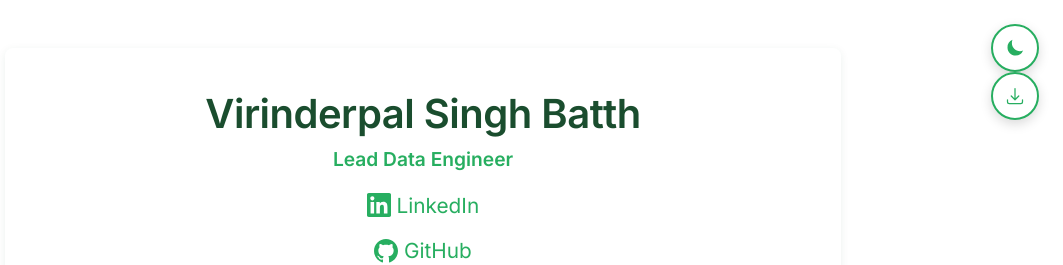
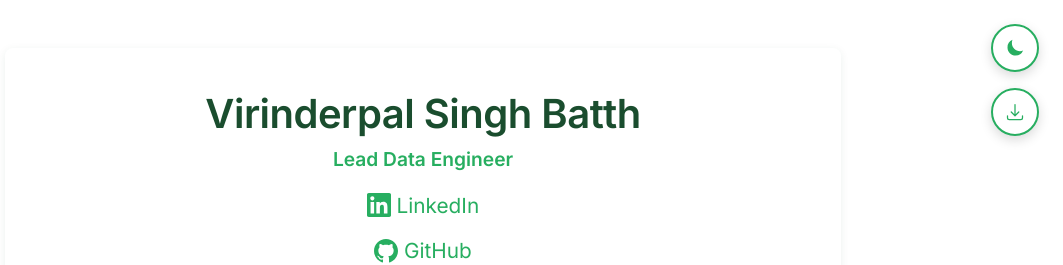
Before and after one commit to vsbatth6/vsbatth6.github.io, a Jekyll site: the page built from index.md, in a window 1280 px wide. Shown: the top 265 px of the page, without its empty margins (217-1280 px from the left). Built offline with Jekyll 4.4.1, drawn with Linux system fonts in a browser that asks for light colours.

Commit message:
Add spacing between buttons and set up direct PDF download
- Increase gap between theme toggle and PDF download button
- Change PDF button to anchor link for direct download
- Download filename: virinderpal_batth_data_engineer_cv.pdf
- Remove JavaScript print dialog trigger
- PDF file should be placed at /assets/virinderpal_batth_data_engineer_cv.pdf

```diff
--- a/_layouts/default.html
+++ b/_layouts/default.html
@@ -54,12 +54,12 @@
         </svg>
     </button>
 
-    <!-- PDF Download Button -->
-    <button class="pdf-download" id="pdf-download" aria-label="Download as PDF">
+    <!-- PDF Download Link -->
+    <a href="{{ '/assets/virinderpal_batth_data_engineer_cv.pdf' | relative_url }}" class="pdf-download" download="virinderpal_batth_data_engineer_cv.pdf" aria-label="Download CV as PDF">
         <svg xmlns="http://www.w3.org/2000/svg" viewBox="0 0 24 24" fill="currentColor" aria-hidden="true">
             <path d="M12 2.25a.75.75 0 01.75.75v11.69l3.22-3.22a.75.75 0 111.06 1.06l-4.5 4.5a.75.75 0 01-1.06 0l-4.5-4.5a.75.75 0 111.06-1.06l3.22 3.22V3a.75.75 0 01.75-.75zm-9 13.5a.75.75 0 01.75.75v2.25a1.5 1.5 0 001.5 1.5h13.5a1.5 1.5 0 001.5-1.5V16.5a.75.75 0 011.5 0v2.25a3 3 0 01-3 3H5.25a3 3 0 01-3-3V16.5a.75.75 0 01.75-.75z"/>
         </svg>
-    </button>
+    </a>
 
     <div class="container">
         <main class="content">
--- a/assets/css/style.css
+++ b/assets/css/style.css
@@ -790,7 +790,7 @@ h2:last-of-type + ul li {
 /* PDF Download button */
 .pdf-download {
     position: fixed;
-    top: 4.5rem;
+    top: 5.5rem;
     right: 1.5rem;
     width: 48px;
     height: 48px;
@@ -810,6 +810,7 @@ h2:last-of-type + ul li {
     touch-action: manipulation;
     user-select: none;
     -webkit-user-select: none;
+    text-decoration: none;
 }
 
 .pdf-download:hover {
@@ -853,7 +854,7 @@ h2:last-of-type + ul li {
     }
 
     .pdf-download {
-        top: 3.75rem;
+        top: 4.25rem;
         right: 0.75rem;
         width: 44px;
         height: 44px;
@@ -880,7 +881,7 @@ h2:last-of-type + ul li {
     }
 
     .pdf-download {
-        top: 3.25rem;
+        top: 3.75rem;
         right: 0.5rem;
         width: 40px;
         height: 40px;
```
Also changed, not shown: other parts of _layouts/default.html (+0 -6 lines).
